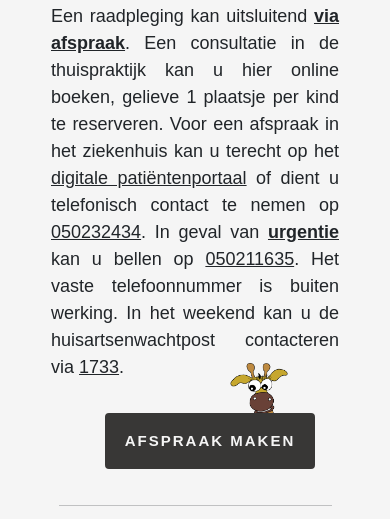
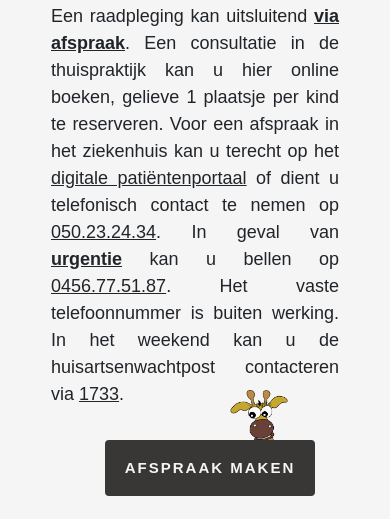
Before and after one commit to SDeVuyst/dr_de_ketelaere_site, a plain HTML site: page index.html in a window 390 px wide. Shown: the part 1134-1653 px from the top of the page. Drawn offline with nearby package versions, Linux system fonts and the light colour scheme; a script that the page names is missing.

Commit message:
added correct phone number

```diff
--- a/index.html
+++ b/index.html
@@ -77,8 +77,8 @@
                 <p>
                     Een raadpleging kan uitsluitend <strong><u>via afspraak</u></strong>.
                     Een consultatie in de thuispraktijk kan u hier online boeken, gelieve 1 plaatsje per kind te reserveren.
-                    Voor een afspraak in het ziekenhuis kan u terecht op het <a href="https://mijn.azdelta.be/" target="_blank">digitale patiëntenportaal</a> of dient u telefonisch contact te nemen op <a href="tel:+3250233434">050232434</a>.
-                    In geval van <strong><u>urgentie</u></strong> kan u bellen op <a href="tel:+3250211635">050211635</a>.
+                    Voor een afspraak in het ziekenhuis kan u terecht op het <a href="https://mijn.azdelta.be/" target="_blank">digitale patiëntenportaal</a> of dient u telefonisch contact te nemen op <a href="tel:+3250233434">050.23.24.34</a>.
+                    In geval van <strong><u>urgentie</u></strong> kan u bellen op <a href="tel:+32456775187">0456.77.51.87</a>.
                     Het vaste telefoonnummer is buiten werking. In het weekend kan u de huisartsenwachtpost contacteren via <a href="tel:1733">1733</a>.
                 </p>
             </div>
```
